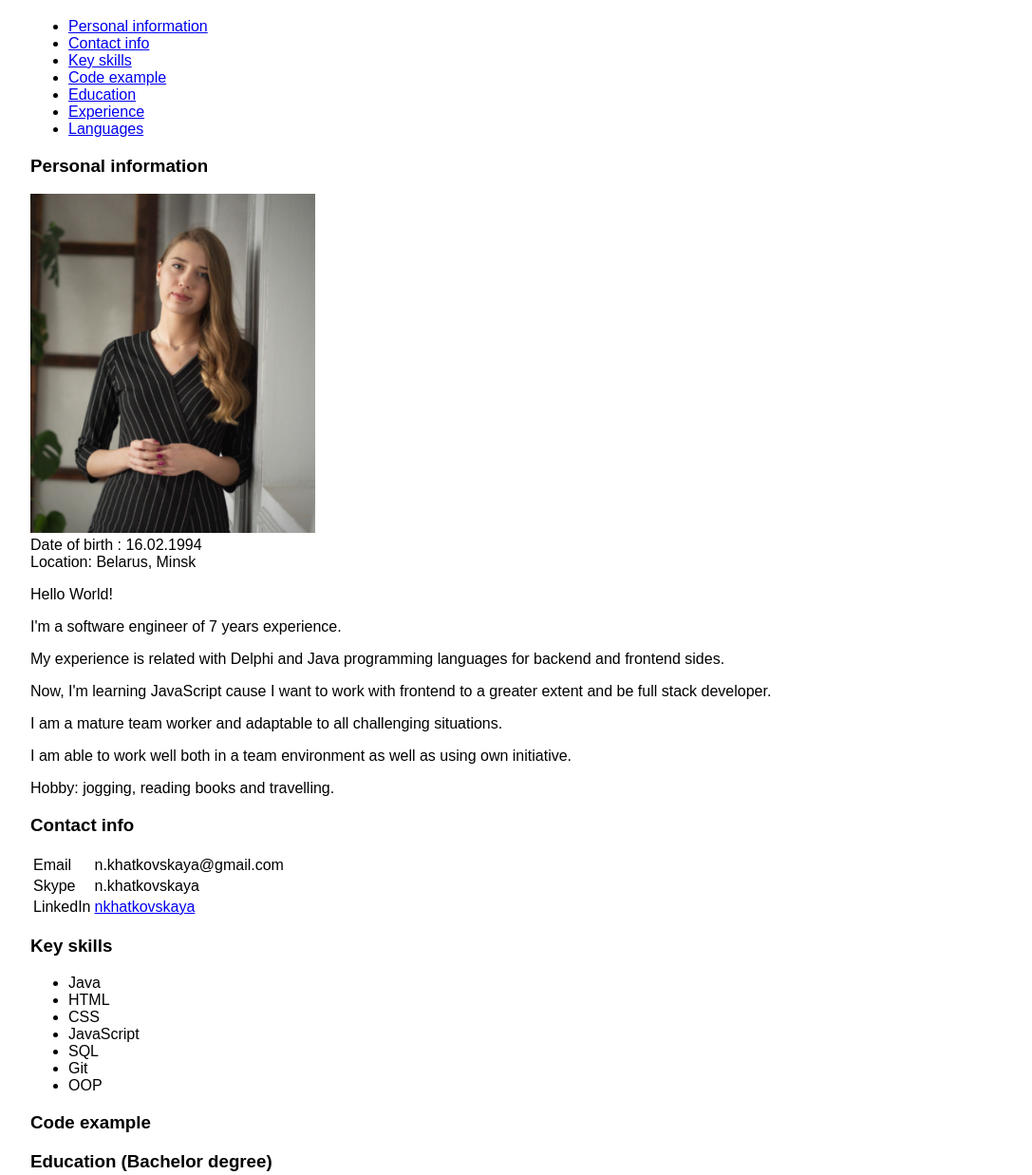
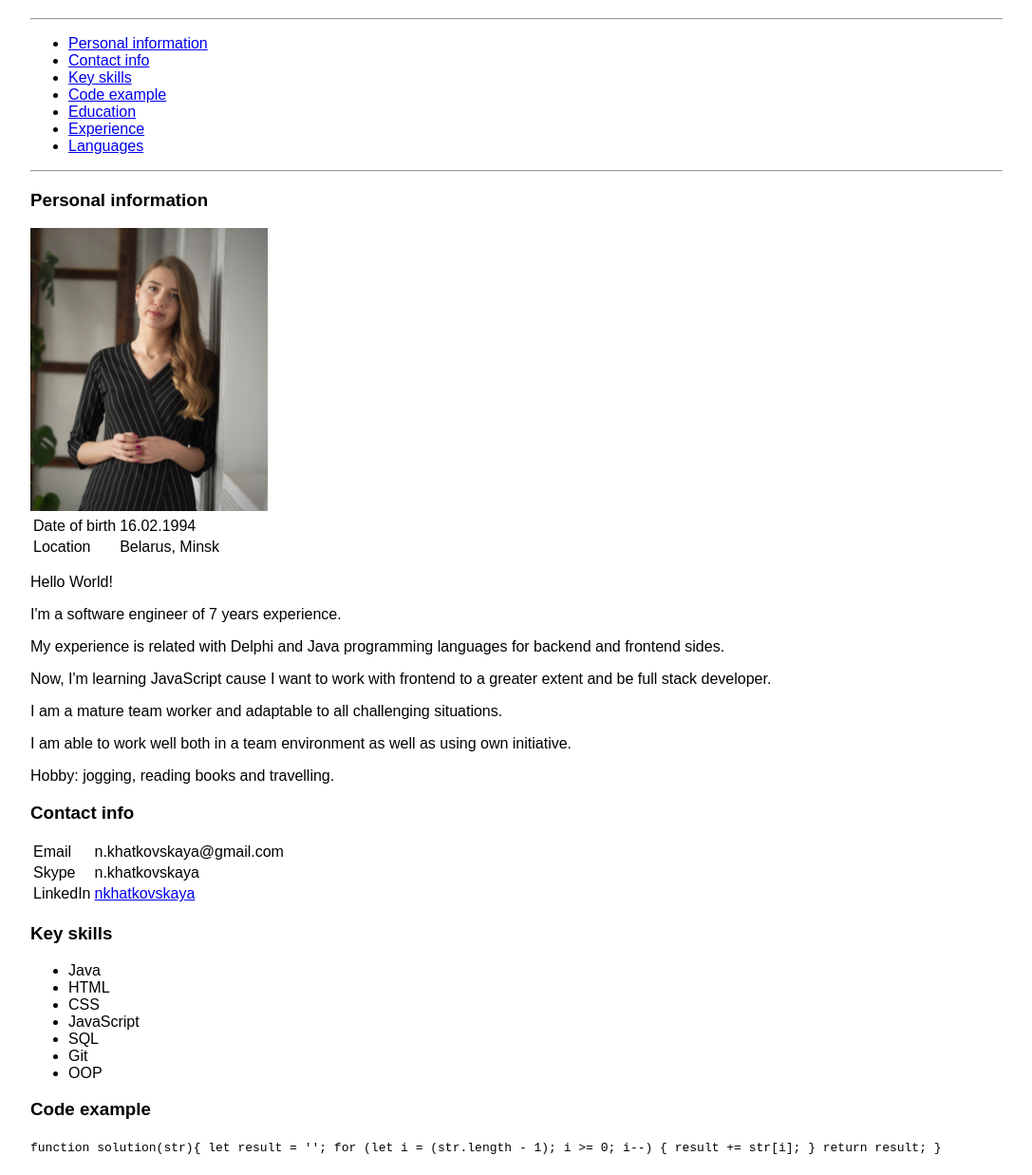
Before and after one commit to khatko/rsschool-cv, a plain HTML site: page index.html in a window 1280 px wide. Shown: the part 61-1298 px from the top of the page at 95% size, without its empty margins (96-1183 px from the left). Drawn offline with Linux system fonts and the light colour scheme.

Commit message:
feat: add code example

```diff
--- a/index.html
+++ b/index.html
@@ -10,6 +10,7 @@
 <body>
   <header>
     <h1>CV Natalia Khatkovskaya</h1>
+    <hr>
     <nav>
       <ul>
         <li><a href="#personal-information">Personal information</a></li>
@@ -21,6 +22,7 @@
         <li><a href="#languages">Languages</a></li>
       </ul>
     </nav>
+    <hr>
   </header>
 
   <main>
@@ -28,11 +30,17 @@
       <h3>Personal information</h3>
       <article>
         <aside>
-                  <img src="img/cv-photo.jpg" alt="Natalia Khatkovskaya" width="300" height="357">
-                  <div>
-                    Date of birth : 16.02.1994 <br>
-                    Location: Belarus, Minsk
-                  </div>
+          <img src="img/cv-photo.jpg" alt="Natalia Khatkovskaya" width="250">
+          <table>
+            <tr>
+              <td>Date of birth</td>
+              <td>16.02.1994</td>
+            </tr>
+            <tr>
+              <td>Location</td>
+              <td>Belarus, Minsk</td>
+            </tr>
+          </table>
         </aside>
 
         <main>
@@ -89,7 +97,15 @@
     <section id="code-example">
       <h3>Code example</h3>
       <article>
-                <!--TO DO: insert here en example of my code-->
+        <code>
+          function solution(str){
+            let result = '';
+            for (let i = (str.length - 1); i >= 0; i--) {
+              result += str[i];
+            }
+            return result;
+          }
+        </code>
       </article>
     </section>
 
```
Lines whose indentation alone changed are shown as unchanged.
